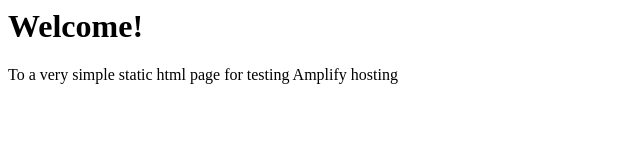
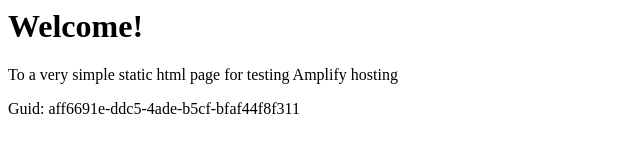
Before and after one commit to aws-aemilia-mxp/Github-PR-Commit-Integration-Test-DoNotTouch-v1-preprod-eu-south-1, a website: page src/index.html in a window 1280 px wide. Shown: the whole page, without its empty margins (0-640 px from the left). Drawn offline with Linux system fonts and the light colour scheme.

Commit message:
commit from integ tests

```diff
--- a/src/index.html
+++ b/src/index.html
@@ -1,3 +1,5 @@
+
+
 <html lang="en">
 
 <head>
@@ -10,6 +12,6 @@
 <body>
     <h1>Welcome!</h1>
     <p>To a very simple static html page for testing Amplify hosting</p>
-</body>
+    <p>Guid: aff6691e-ddc5-4ade-b5cf-bfaf44f8f311</p></body>
 
 </html>
```
